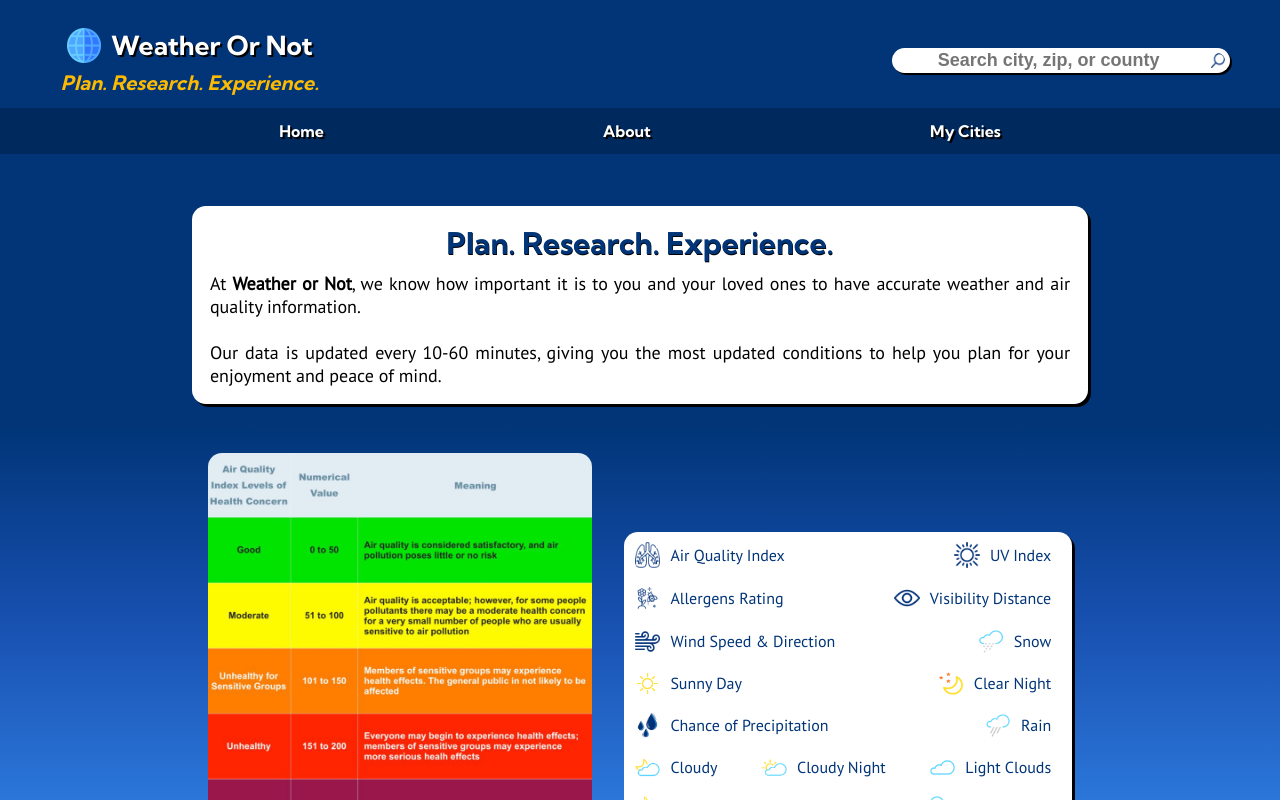
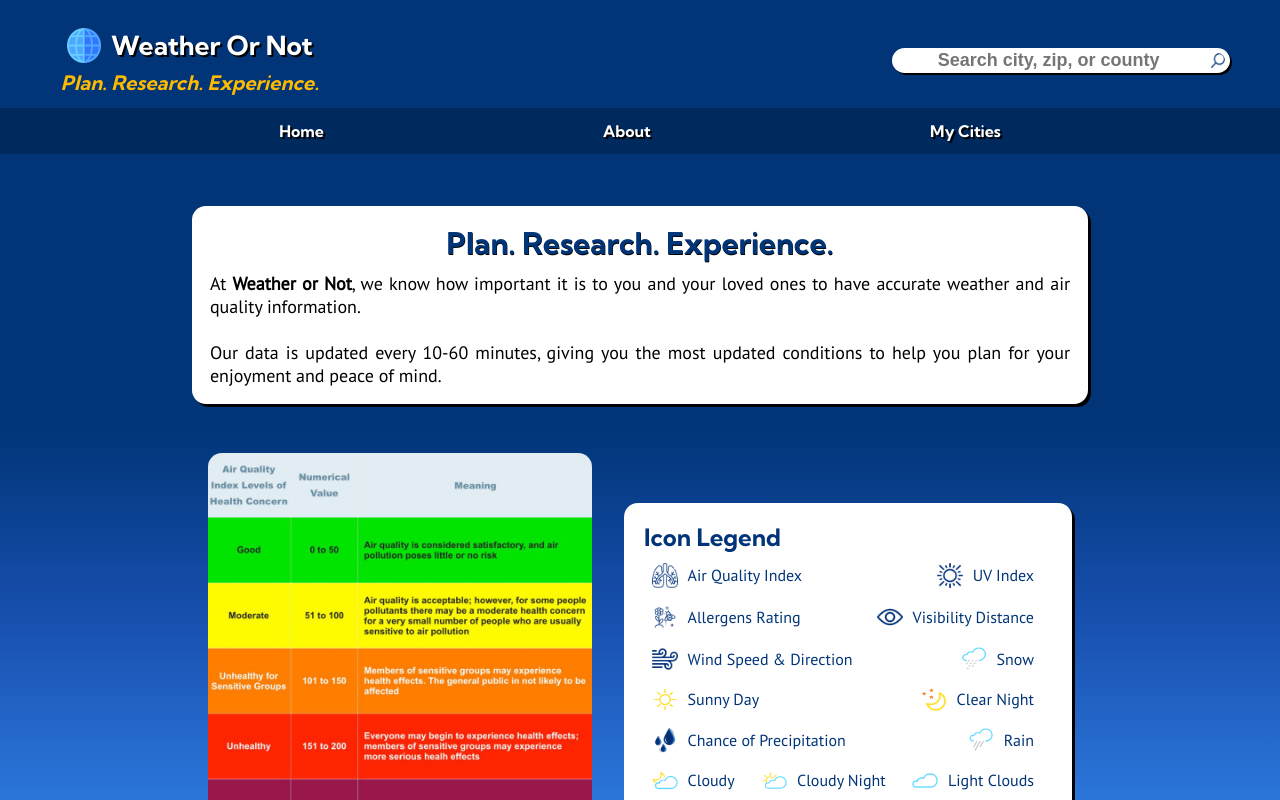
Before and after one commit to leighlars/BreatheAmAIRica, a React (Create React App) app: page /about in a window 1280 px wide. Shown: the top 800 px of the page. Built offline with nearby package versions, Linux system fonts and the light colour scheme; no server answers.

Commit message:
Add Header to icon legend

```diff
--- a/src/About/About.scss
+++ b/src/About/About.scss
@@ -40,7 +40,13 @@
       box-shadow: 3px 3px black;
       margin: 20px;
       width: 35vw;
+      padding: 2%;
       margin: 0 auto;
+    }
+    thead {
+      @include headerFont(1.5em);
+      color: $darkBlue;
+      margin: 10px;
     }
     tr {
       @include rowDisplay();
--- a/src/About/About.tsx
+++ b/src/About/About.tsx
@@ -38,6 +38,7 @@
       alt="table of Air Quality information from EPA.gov"
      />
      <table>
+      <thead>Icon Legend</thead>
       <tbody>
        <tr>
         <td>
```
